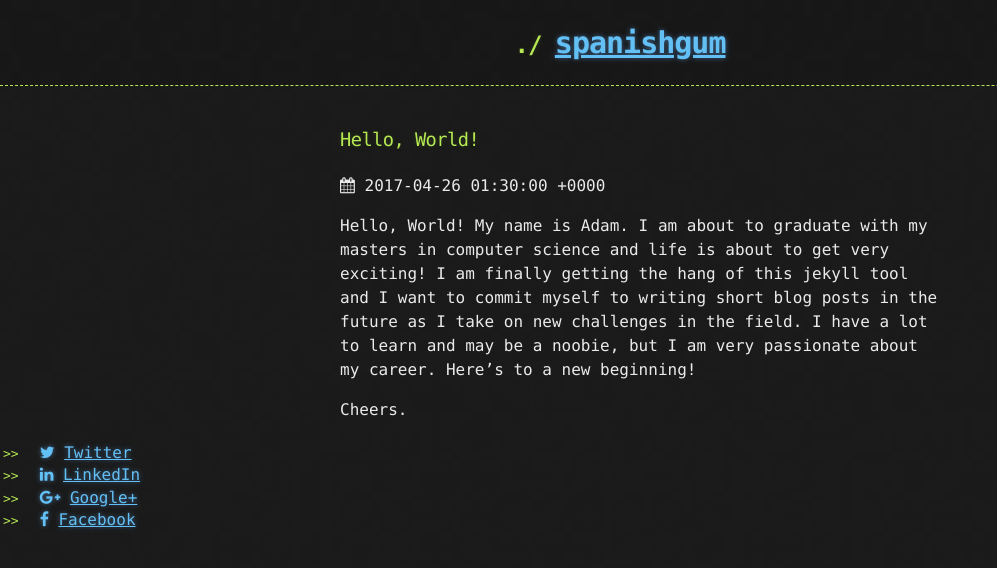
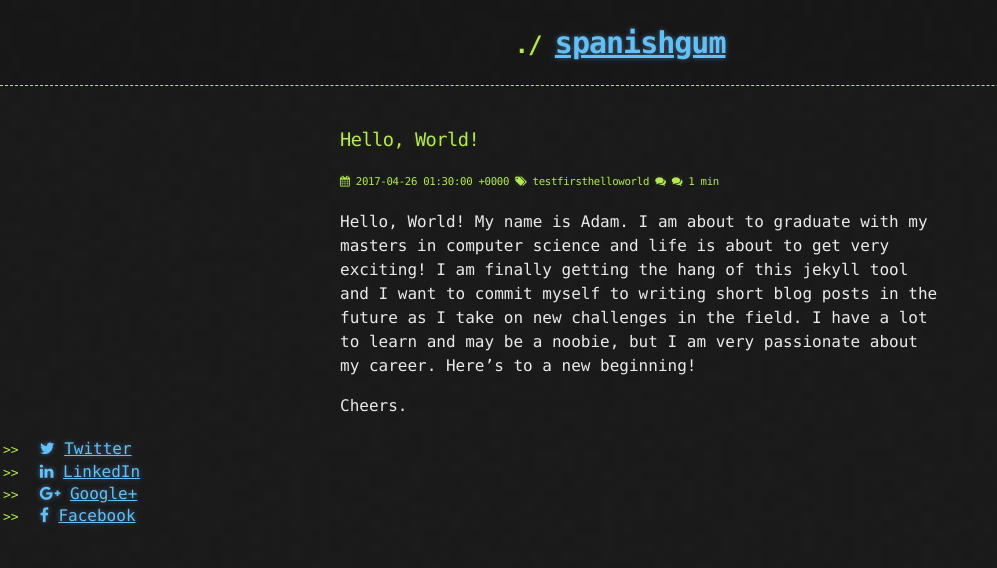
Before and after one commit to spanishgum/spanishgum.github.io, a Jekyll site: the page built from _posts/2017-04-25-hello-world.md, in a window 1280 px wide. Shown: the top 568 px of the page, without its empty margins (0-997 px from the left). Built offline with Jekyll 4.4.1, drawn with Linux system fonts in a browser that asks for light colours; nearby versions of some CDN libraries.

Commit message:
Added more stuff to header, and the read time include. Going to have to fix the jekyll comment count thing so i left it commented out for now

```diff
--- a/_layouts/post.html
+++ b/_layouts/post.html
@@ -20,11 +20,24 @@
 
         <div class="container">
             <h3>{{ page.title }}</h3>
-<!--            <h5>{{ page.date }}</h5> -->
-            <span class="mr1 nowrap">
-                 <i class="fa fa-calendar"></i>
-                 {{ page.date }}
-            </span>
+            <h6>
+                <span class="mr1 nowrap">
+                    <i class="fa fa-calendar"></i>
+                    {{ page.date }}
+                </span>
+                <span class="mr1 nowrap">
+                    <i class="fa fa-tags"></i>
+                    {{ page.tags }}
+                </span>
+                <span class="mr1 nowrap">
+                    <i class="fa fa-comments"></i>
+<!--                    <a class="disqus-comment-count" href="#comments" data-disqus-identifier="">7 Comments</a> -->
+                </span>
+                <span class="mr1 nowrap">
+                    <i class="fa fa-comments"></i>
+                    {% include read_time.html %}
+                </span>
+            </h6>
             <section id="main_content">
                 {{ content }}
             </section>
```
